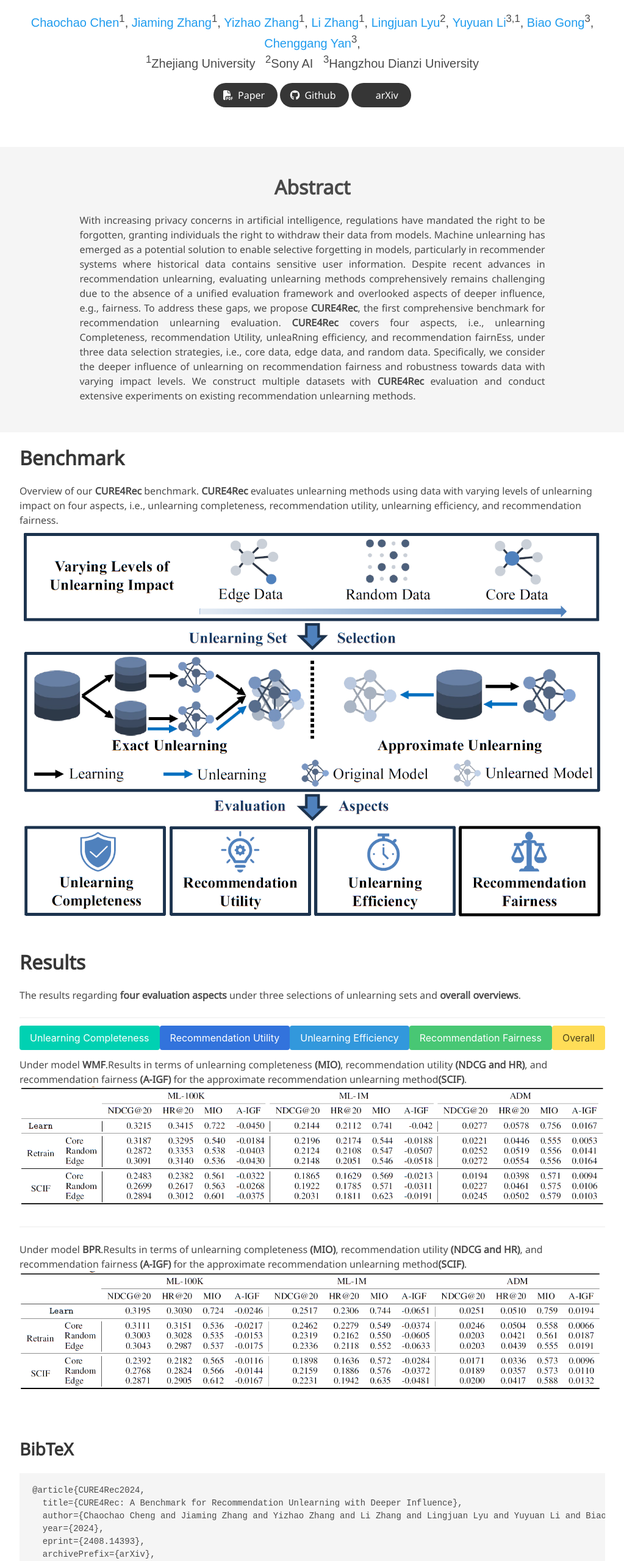
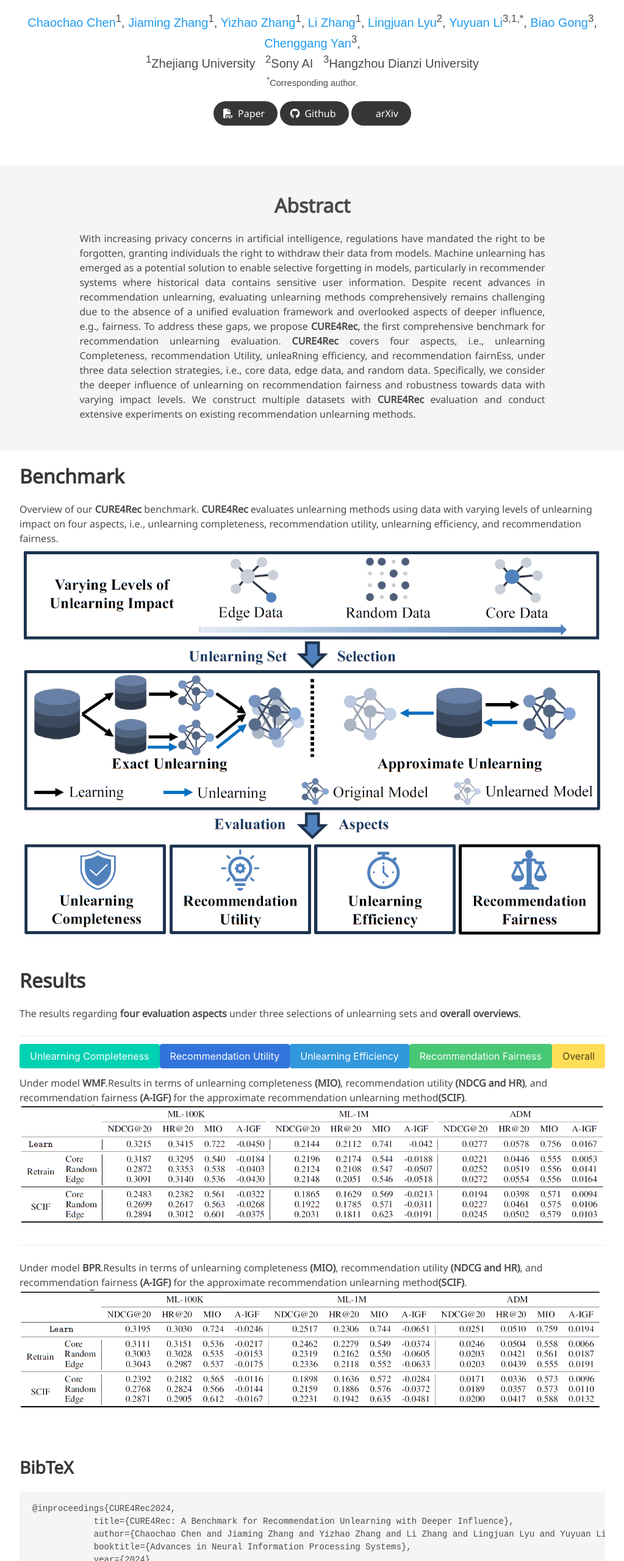
Before and after one commit to oktton/oktton.github.io, a plain HTML site: page index.html in a window 1280 px wide. Shown: the part 240-2800 px from the top of the page at 61% size, without its empty margins (128-1151 px from the left). Drawn offline with nearby package versions, Linux system fonts and the light colour scheme; some icons are missing; a web font is replaced by a local one.

Commit message:
web_v1.1

```diff
--- a/index.html
+++ b/index.html
@@ -41,17 +41,17 @@
               <span class="author-block">
                 <a href="https://scholar.google.com/citations?hl=zh-CN&user=qZTMyzwAAAAJ" target="_blank">Chaochao Chen</a><sup>1</sup>,</span>
                 <span class="author-block">
-                  <a href="SECOND AUTHOR PERSONAL LINK" target="_blank">Jiaming Zhang</a><sup>1</sup>,</span>
+                  <a href="#" style="text-decoration: none; color: inherit;">Jiaming Zhang</a><sup>1</sup>,</span>
                   <span class="author-block">
-                    <a href="THIRD AUTHOR PERSONAL LINK" target="_blank">Yizhao Zhang</a><sup>1</sup>,</span>
+                    <a href="#" style="text-decoration: none; color: inherit;">Yizhao Zhang</a><sup>1</sup>,</span>
                     <span class="author-block">
-                      <a href="THIRD AUTHOR PERSONAL LINK" target="_blank">Li Zhang</a><sup>1</sup>,</span>
+                      <a href="#" style="text-decoration: none; color: inherit;">Li Zhang</a><sup>1</sup>,</span>
                       <span class="author-block">
                         <a href="https://scholar.google.com/citations?hl=zh-CN&user=0Om30ZUAAAAJ" target="_blank">Lingjuan Lyu</a><sup>2</sup>,</span>
                         <span class="author-block">
-                          <a href="https://scholar.google.com/citations?hl=zh-CN&user=v4e49qEAAAAJ" target="_blank">Yuyuan Li</a><sup>3,1</sup>,</span>
+                          <a href="https://scholar.google.com/citations?hl=zh-CN&user=v4e49qEAAAAJ" target="_blank">Yuyuan Li</a><sup>3,1,*</sup>,</span>
                           <span class="author-block">
-                            <a href="THIRD AUTHOR PERSONAL LINK" target="_blank">Biao Gong</a><sup>3</sup>,</span>
+                            <a href="https://scholar.google.com/citations?hl=zh-CN&user=BwdpTiQAAAAJ" target="_blank">Biao Gong</a><sup>3</sup>,</span>
                             <span class="author-block">
                               <a href="https://scholar.google.com/citations?hl=zh-CN&user=acPALtAAAAAJ" target="_blank">Chenggang Yan</a><sup>3</sup>,</span>
 
@@ -64,13 +64,14 @@
                     <span class="author-block"><sup>2</sup>Sony AI</span>
                     &nbsp;
                     <span class="author-block"><sup>3</sup>Hangzhou Dianzi University</span>
+                    <span class="eql-cntrb"><small><br><sup>*</sup>Corresponding author.</small></span>
                   </div>
 
                   <div class="column has-text-centered">
                     <div class="publication-links">
                          <!-- Arxiv PDF link -->
                       <span class="link-block">
-                        <a href="https://arxiv.org/pdf/2408.14393v1" target="_blank"
+                        <a href="https://nips.cc/virtual/2024/poster/97491" target="_blank"
                         class="external-link button is-normal is-rounded is-dark">
                         <span class="icon">
                           <i class="fas fa-file-pdf"></i>
@@ -237,14 +238,12 @@ experiments on existing recommendation unlearning methods.
     <section class="section" id="BibTeX">
       <div class="container is-max-desktop content">
           <h2 class="title">BibTeX</h2>
-          <pre><code>@article{CURE4Rec2024,
-  title={CURE4Rec: A Benchmark for Recommendation Unlearning with Deeper Influence},
-  author={Chaochao Cheng and Jiaming Zhang and Yizhao Zhang and Li Zhang and Lingjuan Lyu and Yuyuan Li and Biao Gong and Chenggang Yan},
-  year={2024},
-  eprint={2408.14393},
-  archivePrefix={arXiv},
-  primaryClass={cs.IR}
-}</code></pre>
+          <pre><code>@inproceedings{CURE4Rec2024,
+            title={CURE4Rec: A Benchmark for Recommendation Unlearning with Deeper Influence},
+            author={Chaochao Chen and Jiaming Zhang and Yizhao Zhang and Li Zhang and Lingjuan Lyu and Yuyuan Li and Biao Gong and Chenggang Yan},
+            booktitle={Advances in Neural Information Processing Systems},
+            year={2024},
+          }</code></pre>
       </div>
   </section>
   <!--End BibTex citation -->
```
